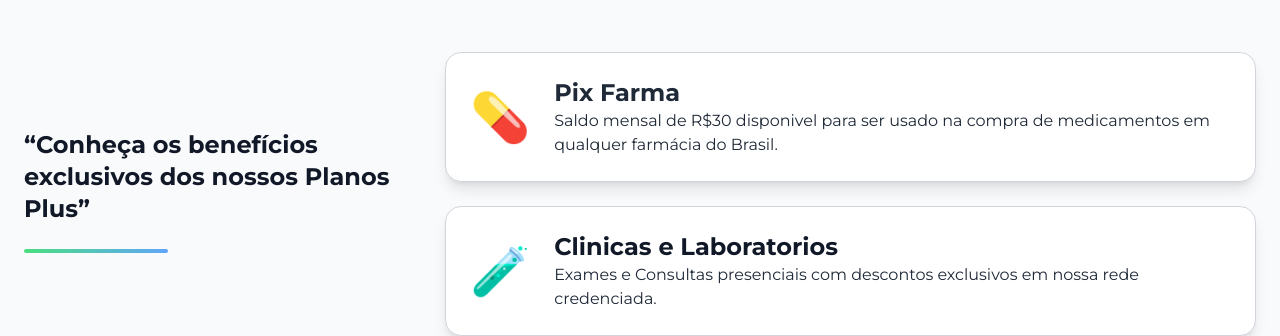
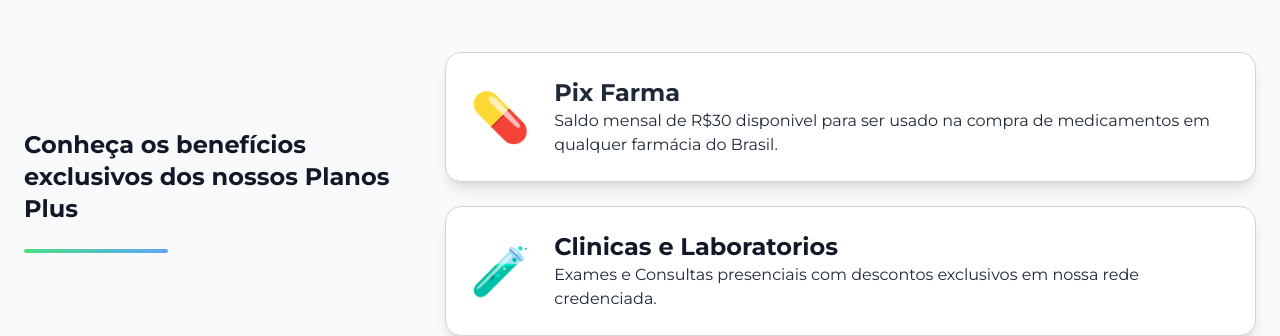
Before and after one commit to Bruunohfs/Site-institucional-e-checkout-MedSinai, a React (Vite) app: page / in a window 1280 px wide. Shown: the part 2320-2656 px from the top of the page. Built offline with nearby package versions, Linux system fonts and the light colour scheme.

Commit message:
atualização visual

```diff
--- a/src/App.jsx
+++ b/src/App.jsx
@@ -333,7 +333,7 @@ const comoFuncionaSteps = [
       {/* Coluna da Esquerda: Título */}
       <div className="lg:col-span-1 text-center lg:text-left">
         <h2 className="text-2xl font-bold text-gray-900 dark:text-white mb-2">
-          “Conheça os benefícios exclusivos dos nossos Planos Plus”
+          Conheça os benefícios exclusivos dos nossos Planos Plus
         </h2>
         <div className="inline-block w-36 h-1 bg-gradient-to-r from-green-400 to-blue-400 rounded-full mt-4"></div>
       </div>
@@ -407,7 +407,7 @@ const comoFuncionaSteps = [
           <img
             src={parceirosCinemaImg}
             alt="Parceiros de cinema: Cinemark, Cinépolis, Moviecom, GrupoCine, Cineart"
-            className="rounded-2xl shadow-lg transform hover:scale-105 transition-transform duration-300"
+            className="rounded-2xl shadow-lg transform hover:scale-105nom transition-transform duration-300"
           />
         </div>
       </div>
```
